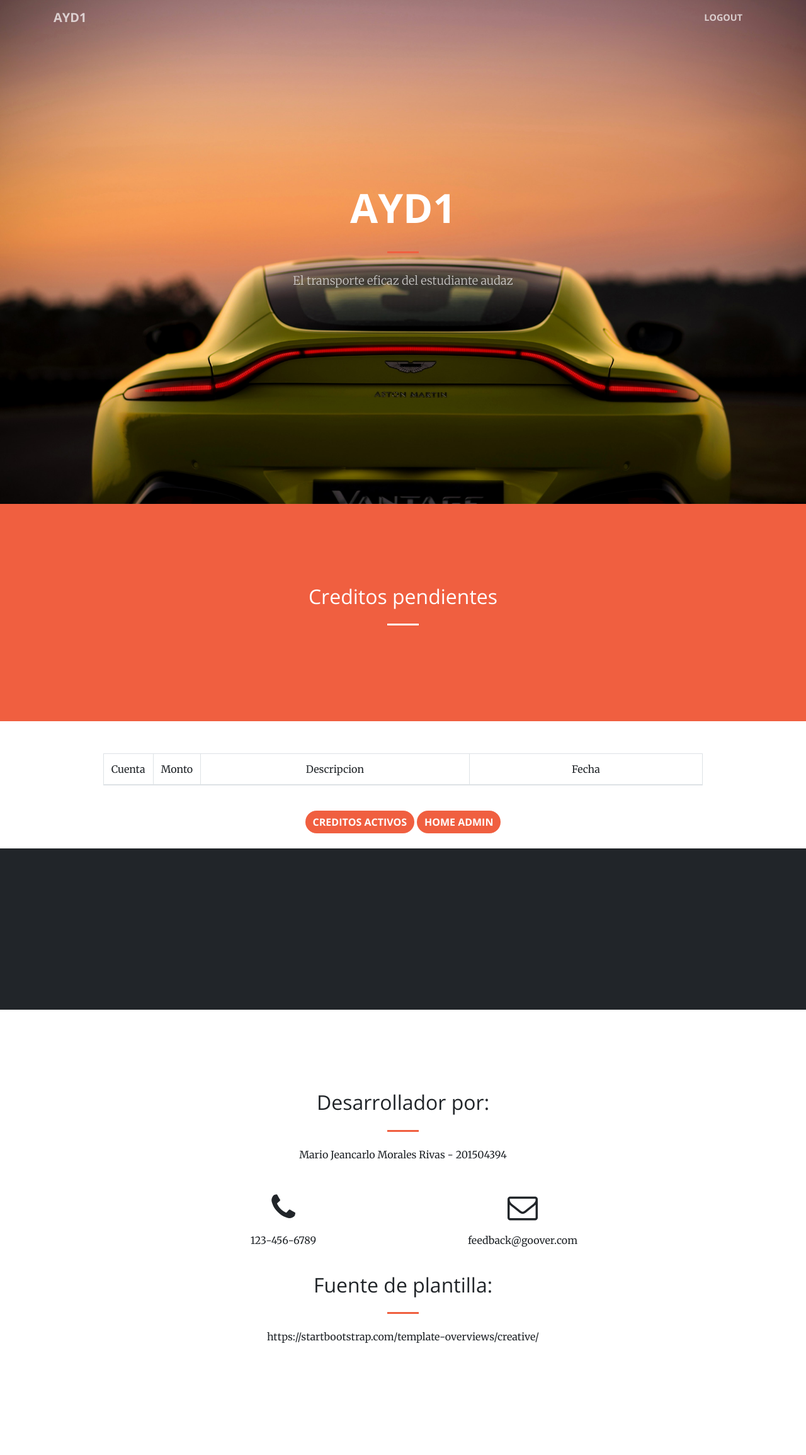
After one commit to neftdev/sistema-bancario, a Django app: template sistema_bancario/templates/admin/aprobar.html in a window 1280 px wide. The commit adds this page. Shown: the whole page at 63% size. Run offline with Django 3.2, Linux system fonts and the light colour scheme; the template is opened without the code that fills it, so the values that code supplies are empty; parts of the project's set-up code (start-up, migrations or seed data) failed here and were passed over; some libraries are stand-ins or nearby versions.

Commit message:
Se termino la funcionalidad aprobar credito - 201504394

```diff
--- a/sistema_bancario/apps_/admin/urls.py
+++ b/sistema_bancario/apps_/admin/urls.py
@@ -1,9 +1,10 @@
 from django.urls import path
-from apps_.admin.views import homeView, acreditarView, debitarView
+from apps_.admin.views import homeView, acreditarView, debitarView, aprobarView
 
 from django.conf.urls import url
 urlpatterns = [
 	path('acreditar', acreditarView, name = 'acreditar'),
     path('debitar', debitarView, name='debitar'),
  	path('home', homeView, name='home'),
+ 	url(r'^aprobar/(?P<id_credito>\d+)$', aprobarView, name='aprobar_id'),
 ]
--- /dev/null
+++ b/sistema_bancario/templates/admin/aprobar.html
@@ -0,0 +1,64 @@
+{% extends 'base/base.html' %}
+
+{% block nav_items %}
+    <li class="nav-item">
+      <a class="nav-link js-scroll-trigger" href="/login">Logout</a>
+    </li>
+{% endblock %}
+
+{% block content %}
+<section class="bg-primary" id="registro" xmlns="http://www.w3.org/1999/html">
+      <div class="container">
+            <div class="row">
+                  <div class="col-lg-8 mx-auto text-center">
+                    <h2 class="section-heading text-white">Creditos pendientes</h2>
+                    <hr class="light my-4">
+                  </div>
+            </div>
+      </div>
+</section>
+<div class="row">
+    <div class="col-lg-1 mx-auto text-center"></div>
+    <div class="col-lg-9 mx-auto text-center">
+        <hr class="light my-4">
+        <table class="table table-bordered">
+
+            <col style="width:1%">
+            <col style="width:5%">
+            <col style="width:50%">
+            <col style="width:50%">
+            <thead>
+                <tr>
+                    <td>Cuenta</td>
+                    <td>Monto</td>
+                    <td>Descripcion</td>
+                    <td>Fecha</td>
+                </tr>
+            </thead>
+            <tbody>
+                {% for rol in roles %}
+                <tr>
+                    <td>{{ rol.cod_usuario.pk }}</td>
+                    <td>{{ rol.monto }}</td>
+                    <td>{{ rol.descripcion }}</td>
+                    <td>{{ rol.fecha }}</td>
+                    <td>
+                        <a class="btn btn-danger" href="/admin/aprobar/{{ rol.cod_credito }}">Aprobar</a>
+                    </td>
+                </tr>
+                {% endfor %}
+            </tbody>
+        </table>
+    </div>
+    <div class="col-lg-1 mx-auto text-center"></div>
+</div>
+
+</br>
+<div class="col-lg-8 mx-auto text-center">
+    <a class="btn btn-primary" href="/admin/creditos">Creditos activos</a>
+    <a class="btn btn-primary" href="/admin/home">Home Admin</a>
+</div>
+</br>
+
+
+{% endblock %}
--- a/sistema_bancario/templates/admin/index.html
+++ b/sistema_bancario/templates/admin/index.html
@@ -31,6 +31,8 @@
         <a class="btn btn-light btn-xl js-scroll-trigger" href="/admin/acreditar">Acreditar</a>
         </br></br>
         <a class="btn btn-light btn-xl js-scroll-trigger" href="/admin/debitar">Debitar</a>
+      </br></br>
+        <a class="btn btn-light btn-xl js-scroll-trigger" href="/admin/aprobar/0">Aprobar créditos</a>
         </br>
       </div>
     </div>
```
Also changed, not shown: sistema_bancario/apps_/admin/views.py (+15 -1 lines).
